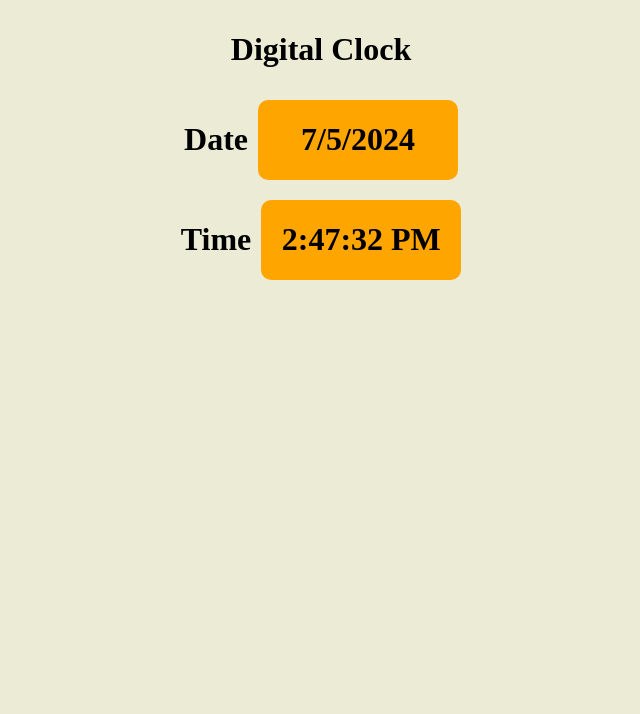
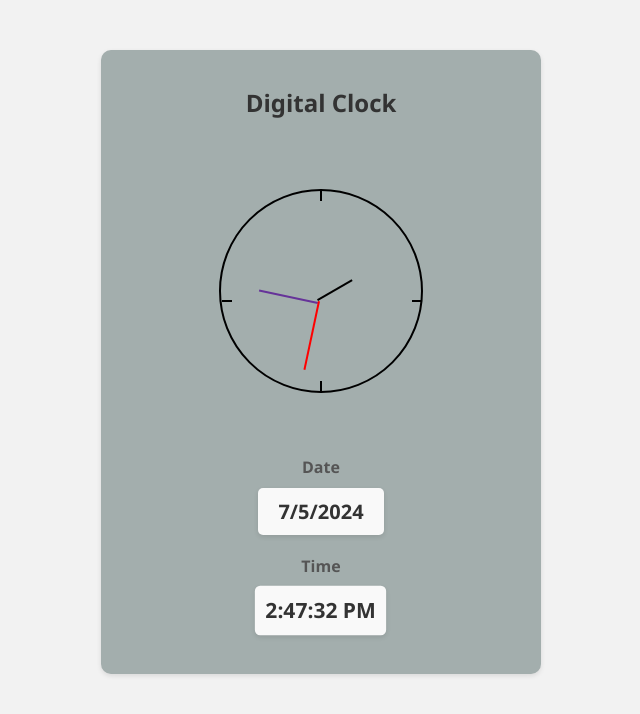
Before and after one commit to sahil-kumar-yadav/Javascript, a plain HTML site: page Part 2/Project 3 Digital Clock/index.html in a window 1280 px wide. Shown: the whole page, without its empty margins (319-959 px from the left). Drawn offline with Linux system fonts and the light colour scheme.

Commit message:
Project 3 Styles added

```diff
--- a/Part 2/Project 3 Digital Clock/index.html
+++ b/Part 2/Project 3 Digital Clock/index.html
@@ -9,23 +9,34 @@
 </head>
 
 <body>
-
-    <div class="container">
-        <h1>Digital Clock</h1>
-        <div class="box">
-            <h1>Date </h1>
-            <div class="clock-box">
-                <h1 id="date">Date </h1>
+    <div class="clock-container">
+        <h1 class="clock-title">Digital Clock</h1>
+        <div class="analog-clock">
+            <div class="time-ticks">
+              <div class="tick num12"></div>
+              <div class="tick num3"></div>
+              <div class="tick num6"></div>
+              <div class="tick num9"></div>
+            </div>
+            <div class="hand">
+                <div class="hour"></div>
+                <div class="min"></div>
+                <div class="second"></div>
             </div>
         </div>
-        <div class="box">
-            <h1>Time</h1>
+
+        <div class="digital-clock">
             <div class="clock-box">
-                <h1 id="time">Time </h1>
+                <h2 class="clock-label">Date</h2>
+                <div class="clock-display" id="date">Loading...</div>
+            </div>
+            <div class="clock-box">
+                <h2 class="clock-label">Time</h2>
+                <div class="clock-display" id="time">Loading...</div>
             </div>
         </div>
     </div>
+    <script src="script.js"></script>
 </body>
-<script src="script.js"></script>
 
 </html>
--- a/Part 2/Project 3 Digital Clock/script.js
+++ b/Part 2/Project 3 Digital Clock/script.js
@@ -9,3 +9,29 @@ setInterval(function () {
     time.innerHTML = dateobj.toLocaleTimeString()
     date.innerHTML = dateobj.toLocaleDateString()
 }, 1000)
+
+
+function updateClock() {
+    const now = new Date();
+    const hours = now.getHours() % 12; // Convert to 12-hour format
+    const minutes = now.getMinutes();
+    const seconds = now.getSeconds();
+
+    const hourHand = document.querySelector('.hour');
+    const minHand = document.querySelector('.min');
+    const secondHand = document.querySelector('.second');
+
+    const hourDeg = (360 / 12) * hours - 180 ;
+    const minDeg = (360 / 60) * minutes  - 180 ;
+    const secondDeg = (360 / 60) * seconds - 180 ;
+
+    minHand.style.transform = `rotate(${minDeg}deg)`;
+    secondHand.style.transform = `rotate(${secondDeg}deg)`;
+    hourHand.style.transform = `rotate(${hourDeg}deg)`;
+
+
+}
+
+// Update the clock every second
+setInterval(updateClock, 1000);
+updateClock(); // Initial update
--- a/Part 2/Project 3 Digital Clock/style.css
+++ b/Part 2/Project 3 Digital Clock/style.css
@@ -1,28 +1,167 @@
-*{
-    background: rgb(236, 236, 214);
-}
-h1{
-    font-size: xx-large;
-    background: transparent;
+/* styles.css */
+
+body {
+    font-family: 'Segoe UI', sans-serif;
+    background-color: #f2f2f2;
+    margin: 0;
+    padding: 0;
 }
 
-.clock-box{
-    height: 80px;
-    width: 200px;
-    background: orange;
-    border-radius: 10px;
-    display: flex;
-   justify-content: center;
-}
-.container{
+
+.clock-container {
     display: flex;
     flex-direction: column;
     align-items: center;
-    margin: 10px;
+    max-width: 400px;
+    margin: 50px auto;
+    padding: 20px;
+    background-color: #a3aead;
+    border-radius: 10px;
+    box-shadow: 0 2px 5px rgba(0, 0, 0, 0.1);
+    text-align: center;
 }
-.box{
+
+.clock-title {
+    color: #333;
+    font-size: 24px;
+    margin-bottom: 20px;
+}
+
+.clock-box {
+    margin-bottom: 20px;
+}
+
+.clock-label {
+    font-size: 16px;
+    color: #555;
+    margin-bottom: 10px;
+}
+
+.clock-display {
+    background-color: #f9f9f9;
+    padding: 10px;
+    border-radius: 5px;
+    font-size: 20px;
+    font-weight: bold;
+    color: #333;
+    box-shadow: 0 2px 5px rgba(0, 0, 0, 0.1);
+}
+
+
+#time {
+    animation: updateTime 1s infinite alternate;
+}
+
+@keyframes updateTime {
+    from {
+        transform: scale(1);
+    }
+
+    to {
+        transform: scale(1.05);
+    }
+}
+
+.analog-clock {
+    position: relative;
+    width: 200px; /* Adjust size as needed */
+    height: 200px; /* Adjust size as needed */
+    border: 2px solid #000; /* Black border */
+    border-radius: 50%; /* Rounded shape */
+    margin: 50px auto; /* Center the clock */
+}
+
+.time-ticks {
+    position: absolute;
+    width: 100%;
+    height: 100%;
+    top: 0;
+    left: 0;
     display: flex;
-    gap: 10px;
-    background: transparent;
-    margin: 10px;
+    justify-content: space-between;
+    align-items: center;
+    transform: rotate(0deg); /* Rotate ticks to position correctly */
 }
+
+.tick {
+    width: 2px; /* Width of each tick */
+    height: 10px; /* Height of each tick */
+    background-color: #000;
+    transform-origin: 50% 100%;
+}
+
+.tick.num12 {
+
+    transform: rotate(0deg);
+    position: absolute;
+    top: 0;
+    left: 50%;
+    transform: translateX(-50%);
+}
+
+.tick.num3 {
+
+    transform: rotate(-90deg);
+    position: absolute;
+    top: 50%;
+    left: 100%;
+    transform: translateZ(-50%);
+}
+
+.tick.num6 {
+    transform: rotate(0deg);
+    position: absolute;
+    bottom: 0;
+    left: 50%;
+    transform: translateX(-50%);
+}
+
+.tick.num9 {
+
+    transform: rotate(90deg);
+    position: absolute;
+    top: 50%;
+    left: 0;
+    transform: translateZ(50%);
+}
+
+.hand {
+    position: absolute;
+    width: 100%;
+    height: 100%;
+    top: 0;
+    left: 0;
+    display: flex;
+    justify-content: center;
+    align-items: center;
+}
+
+.hour, .min, .second {
+    position: relative;
+    width: 2px; /* Adjust hand width */
+    background-color: #000; /* Black color */
+}
+
+.hour {
+    transform: translateX();
+    height: 40px; /* Hour hand height */
+    transform-origin: top left;
+    margin-top: 30%;
+}
+
+.min {
+    background: rebeccapurple;
+    height: 60px; /* Minute hand height */
+    transform-origin: top left;
+    margin-top: 41%;
+    translate: -2px;
+}
+
+.second {
+
+    height: 70px; /* Second hand height */
+    background-color: red; /* Red color for second hand */
+    transform-origin: top left;
+    margin-top: 45%;
+    translate: -4px;
+}
```
